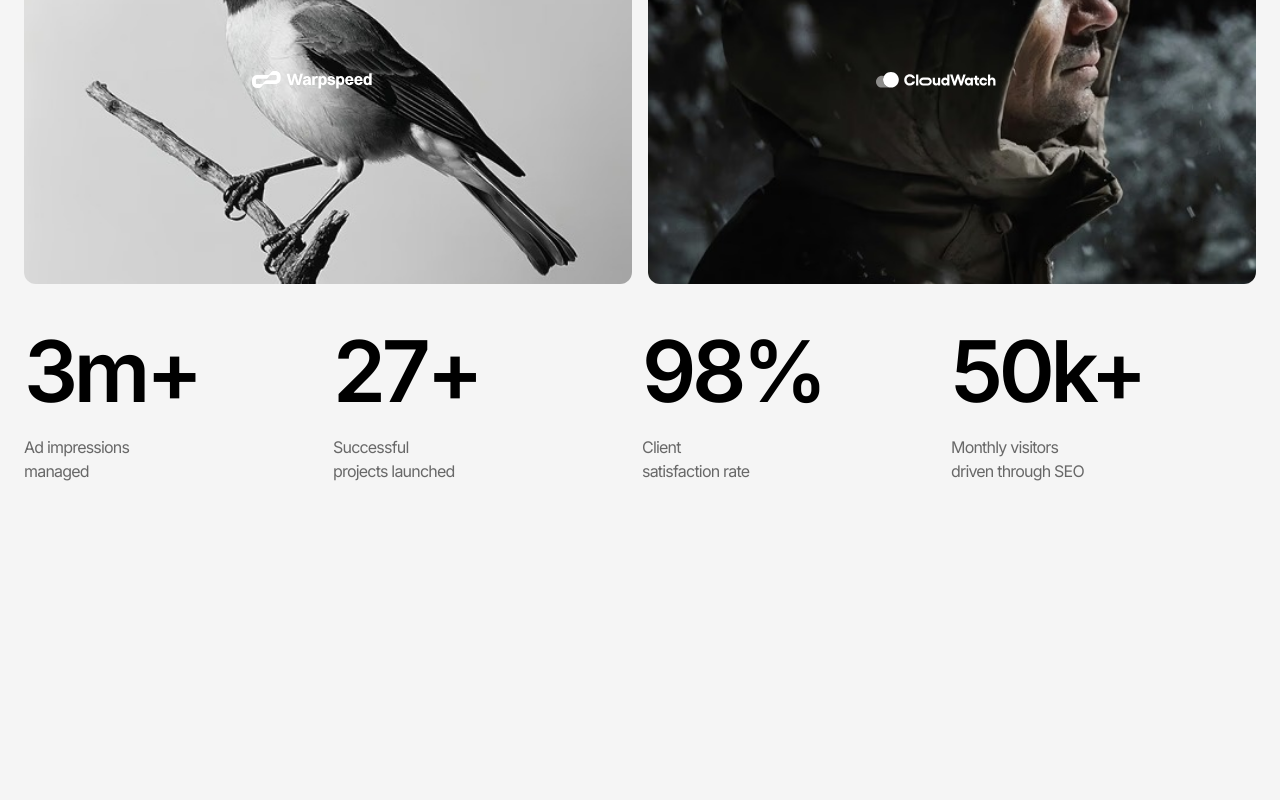
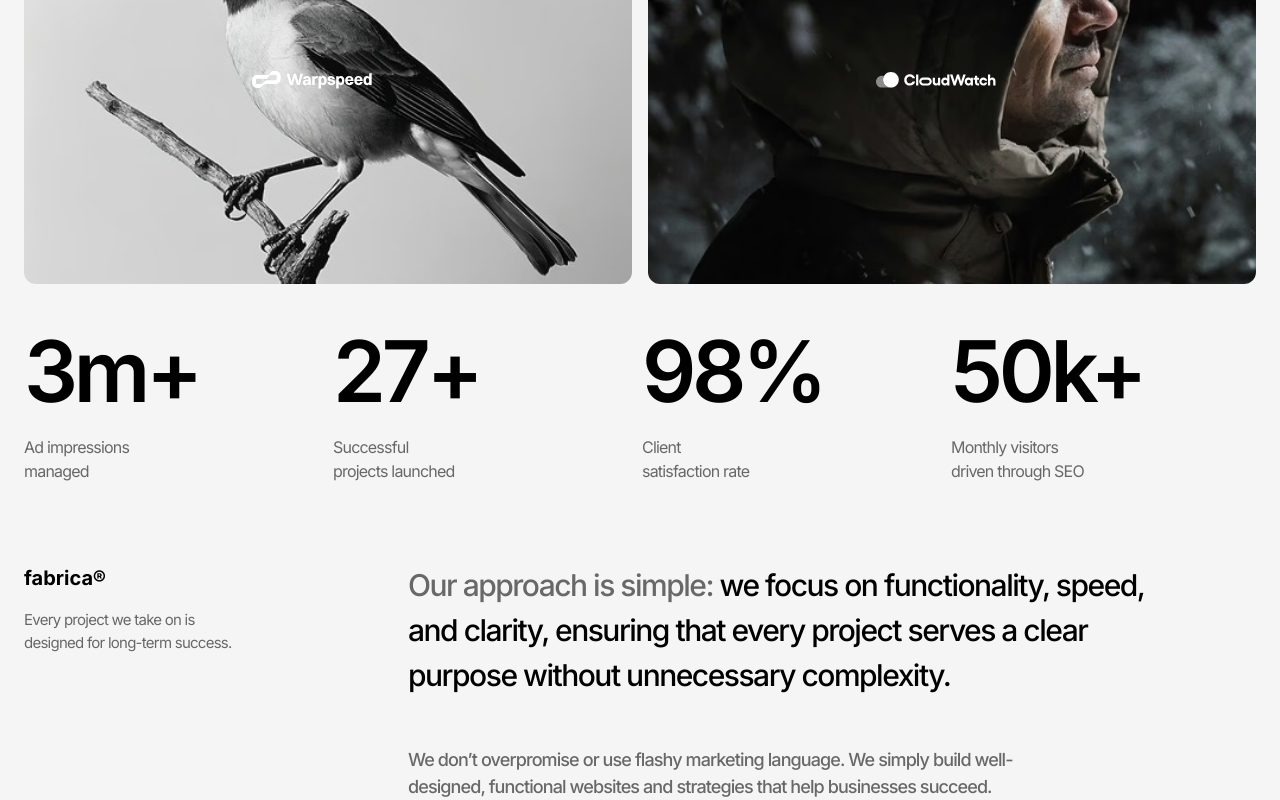
Before and after one commit to Lumintitus/Fabrica, a Next.js app: page / in a window 1280 px wide. Shown: the part 3678-4478 px from the top of the page. Before the commit the page ends 4161 px from the top, so only its background shows below. Built offline with nearby package versions, Linux system fonts and the light colour scheme.

Commit message:
Update Fabricanumber layout and add Ourapp component

```diff
--- a/src/Layout/Fabricanumber.tsx
+++ b/src/Layout/Fabricanumber.tsx
@@ -6,7 +6,7 @@ export default function Fabricanumber() {
   return (
     <div>
       <div
-        className="px-6 grid flex-none gap-1"
+        className="px-6 grid flex-none gap-1 pb-20"
         style={{ gridTemplateColumns: 'repeat(4, minmax(50px, 1fr))' }}
       >
         {stats.map((item, index) => (
--- /dev/null
+++ b/src/Layout/Ourapp.tsx
@@ -0,0 +1,21 @@
+import React from 'react'
+
+export default function Ourapp() {
+  return (
+    <div>
+        <div className='flex'>
+            <div className=' px-6 w-[30%]'>
+                <div className='text-[1.25rem] font-[700] pb-[1rem]'><h1>fabrica® </h1></div>
+                <div className='text-[0.938rem] tracking-tighter text-[#686868] max-w-[13rem] font-[400]'><p>Every project we take on is designed for long-term success.</p></div>
+            </div>
+            <div className='px-6 w-[70%]'>
+                <div>
+
+                    <div className='tracking-tighter max-w-[48rem] text-[1.875rem] font-[500] pb-[3rem]  '><p> <span className='text-[#686868]'>Our approach is simple: </span>we focus on functionality, speed, and clarity, ensuring that every project serves a clear purpose without unnecessary complexity.</p></div>
+                    <div className='text-[#686868] max-w-[42rem] tracking-tighter text-[1.125rem] font-[449]'><p>We don’t overpromise or use flashy marketing language. We simply build well-designed, functional websites and strategies that help businesses succeed.</p></div>
+                </div>
+                </div>
+        </div>
+    </div>
+  )
+}
--- a/src/app/page.tsx
+++ b/src/app/page.tsx
@@ -9,6 +9,7 @@ import Why from "@/Layout/Why";
 import About from "@/Layout/About";
 import Images from "@/Layout/Images";
 import Fabricanumber from "@/Layout/Fabricanumber";
+import Ourapp from "@/Layout/Ourapp";
 export default function Home() {
   const [state, setState] = useState();
   return (
@@ -22,6 +23,7 @@ export default function Home() {
        <About/>
        <Images/>
        <Fabricanumber/>
+       <Ourapp/>
     </Fragment>
   );
 }
```
